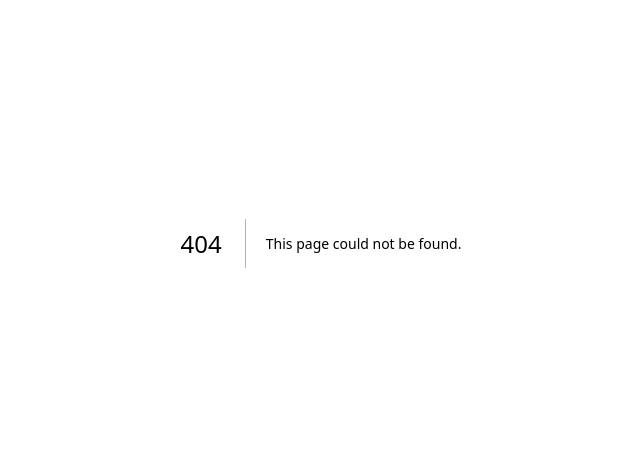
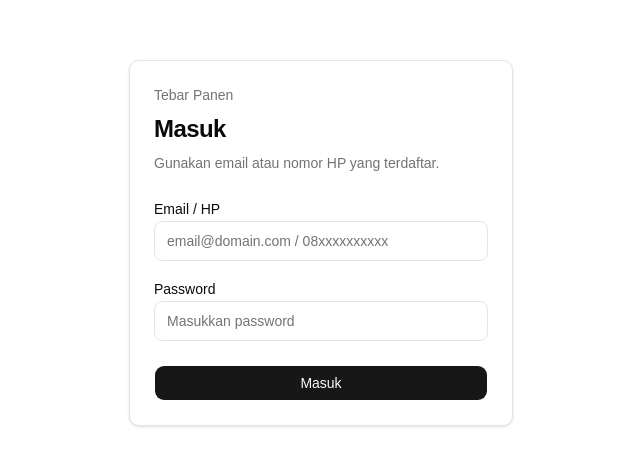
Before and after one commit to safeimuslim/tebarpanen, a Next.js app: page /login in a window 1280 px wide. Before the commit this address had no page. Shown: the part 157-622 px from the top of the page, without its empty margins (319-959 px from the left). Built offline with nearby package versions, Linux system fonts and the light colour scheme.

Commit message:
login page

```diff
--- /dev/null
+++ b/app/login/page.tsx
@@ -0,0 +1,60 @@
+import type { Metadata } from "next"
+
+import { Button } from "@/components/ui/button"
+
+export const metadata: Metadata = {
+  title: "Login | Tebar Panen",
+  description: "Masuk ke akun Tebar Panen",
+}
+
+export default function LoginPage() {
+  return (
+    <main className="bg-background text-foreground flex min-h-screen items-center justify-center px-4 py-10">
+      <section className="border-border bg-card text-card-foreground w-full max-w-sm rounded-lg border p-6 shadow-sm">
+        <div className="mb-6 space-y-2">
+          <p className="text-muted-foreground text-sm">Tebar Panen</p>
+          <h1 className="text-2xl font-semibold tracking-tight">Masuk</h1>
+          <p className="text-muted-foreground text-sm">
+            Gunakan email atau nomor HP yang terdaftar.
+          </p>
+        </div>
+
+        <form className="space-y-4">
+          <div className="space-y-2">
+            <label className="text-sm font-medium" htmlFor="identifier">
+              Email / HP
+            </label>
+            <input
+              className="border-input bg-background text-foreground placeholder:text-muted-foreground focus-visible:border-ring focus-visible:ring-ring/50 h-10 w-full rounded-md border px-3 text-sm outline-none transition-[border-color,box-shadow] focus-visible:ring-3 disabled:cursor-not-allowed disabled:opacity-50"
+              id="identifier"
+              name="identifier"
+              placeholder="email@domain.com / 08xxxxxxxxxx"
+              type="text"
+              autoComplete="username"
+              required
+            />
+          </div>
+
+          <div className="space-y-2">
+            <label className="text-sm font-medium" htmlFor="password">
+              Password
+            </label>
+            <input
+              className="border-input bg-background text-foreground placeholder:text-muted-foreground focus-visible:border-ring focus-visible:ring-ring/50 h-10 w-full rounded-md border px-3 text-sm outline-none transition-[border-color,box-shadow] focus-visible:ring-3 disabled:cursor-not-allowed disabled:opacity-50"
+              id="password"
+              name="password"
+              placeholder="Masukkan password"
+              type="password"
+              autoComplete="current-password"
+              required
+            />
+          </div>
+
+          <Button className="mt-2 w-full" size="lg" type="submit">
+            Masuk
+          </Button>
+        </form>
+      </section>
+    </main>
+  )
+}
```
